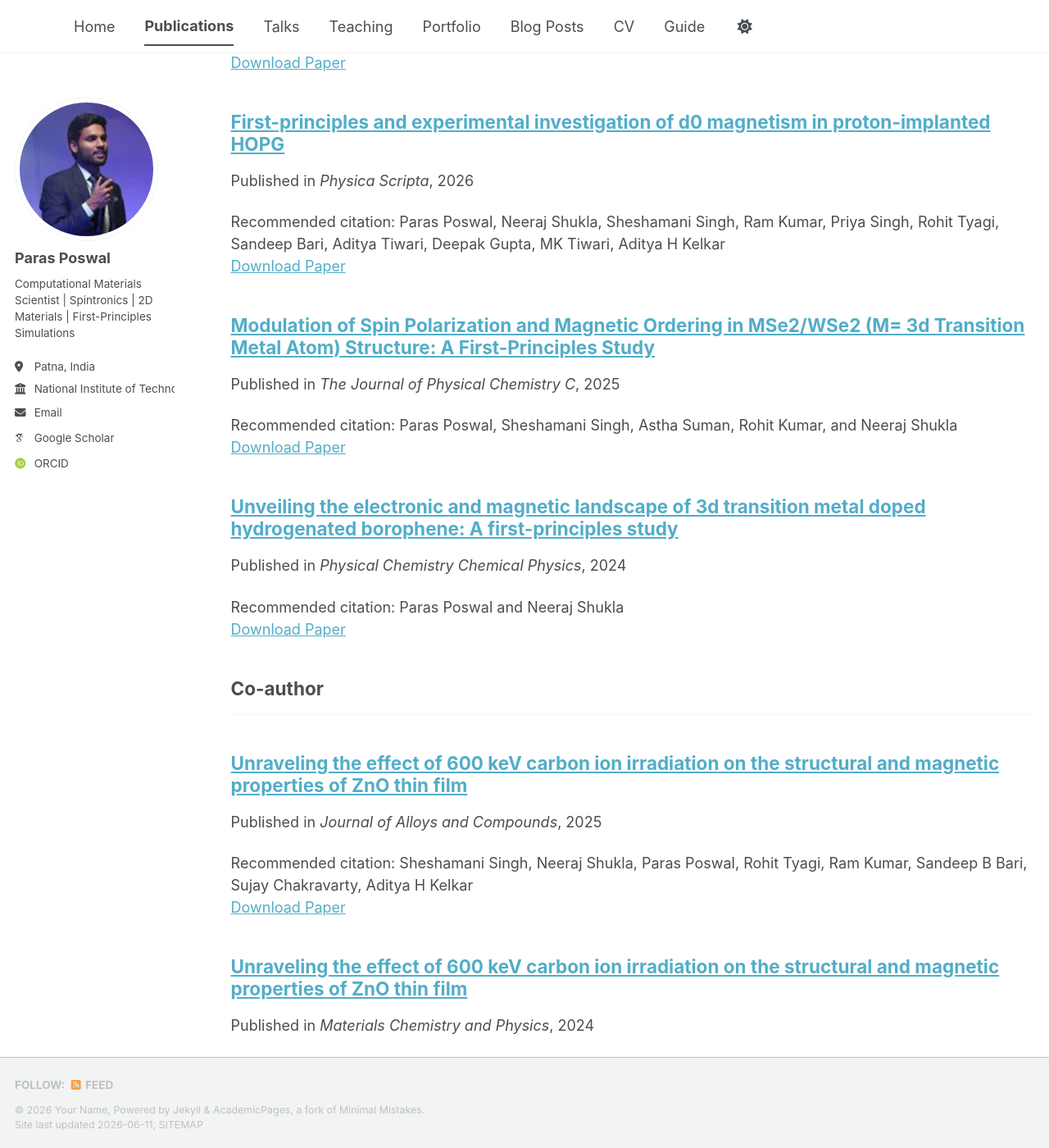
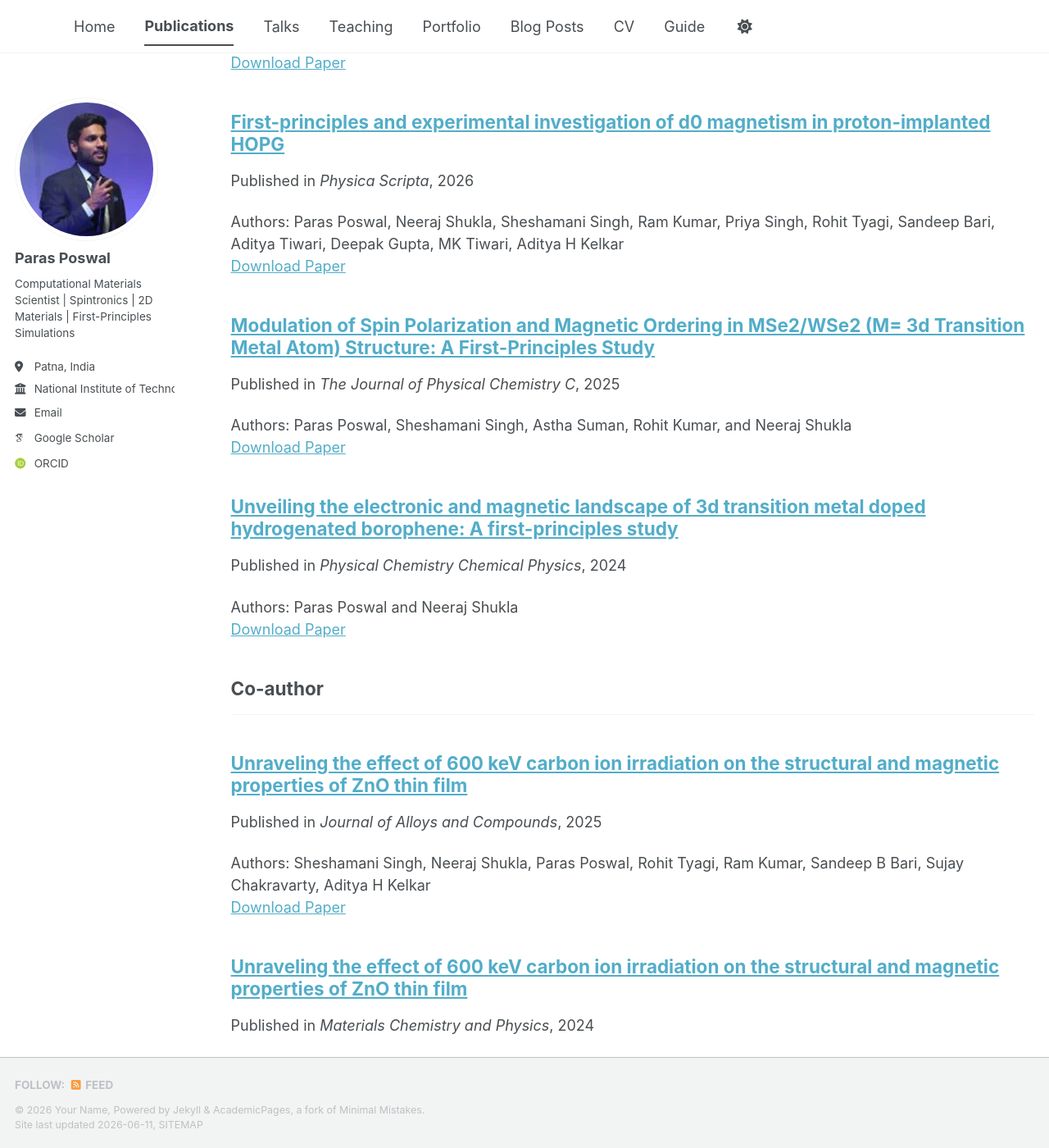
Before and after one commit to poswalparas/poswalparas.github.io, a Jekyll site: the page built from _pages/publications.html, in a window 1280 px wide and 1400 px high, scrolled down 393 px. Shown: the whole window at 82% size. Built offline with Jekyll 4.4.1, drawn with Linux system fonts in a browser that asks for light colours; some web fonts are replaced; a script bundle is joined from its source files by our own code; library files that are not in the unit come from our copies.

Commit message:
Update archive-single.html

```diff
--- a/_includes/archive-single.html
+++ b/_includes/archive-single.html
@@ -53,21 +53,21 @@
     {% endif %}
 
     {% if post.citation and post.paperurl and post.slidesurl and post.bibtexurl %}
-      <p>Recommended citation: {{ post.citation }}<br /><a href="{{ post.paperurl }}">Download Paper</a> | <a href="{{ post.slidesurl }}">Download Slides</a> | <a href="{{ post.bibtexurl }}">Download Bibtex</a></p>
+      <p>Authors: {{ post.citation }}<br /><a href="{{ post.paperurl }}">Download Paper</a> | <a href="{{ post.slidesurl }}">Download Slides</a> | <a href="{{ post.bibtexurl }}">Download Bibtex</a></p>
     {% elsif post.citation and post.paperurl and post.slidesurl %}
-      <p>Recommended citation: {{ post.citation }}<br /><a href="{{ post.paperurl }}">Download Paper</a> | <a href="{{ post.slidesurl }}">Download Slides</a></p>
+      <p>Authors: {{ post.citation }}<br /><a href="{{ post.paperurl }}">Download Paper</a> | <a href="{{ post.slidesurl }}">Download Slides</a></p>
     {% elsif post.citation and post.paperurl and post.bibtexurl %}
-      <p>Recommended citation: {{ post.citation }}<br /><a href="{{ post.paperurl }}">Download Paper</a> | <a href="{{ post.bibtexurl }}">Download Bibtex</a></p>
+      <p>Authors: {{ post.citation }}<br /><a href="{{ post.paperurl }}">Download Paper</a> | <a href="{{ post.bibtexurl }}">Download Bibtex</a></p>
     {% elsif post.citation and post.paperurl %}
-      <p>Recommended citation: {{ post.citation }}<br /><a href="{{ post.paperurl }}">Download Paper</a></p>
+      <p>Authors: {{ post.citation }}<br /><a href="{{ post.paperurl }}">Download Paper</a></p>
     {% elsif post.citation and post.slidesurl and post.bibtexurl %}
-      <p>Recommended citation: {{ post.citation }}<br /><a href="{{ post.slidesurl }}">Download Slides</a> | <a href="{{ post.bibtexurl}}">Download Bibtex</a></p>
+      <p>Authors: {{ post.citation }}<br /><a href="{{ post.slidesurl }}">Download Slides</a> | <a href="{{ post.bibtexurl}}">Download Bibtex</a></p>
     {% elsif post.citation and post.slidesurl %}
-      <p>Recommended citation: {{ post.citation }}<br /><a href="{{ post.slidesurl }}">Download Slides</a></p>
+      <p>Authors: {{ post.citation }}<br /><a href="{{ post.slidesurl }}">Download Slides</a></p>
     {% elsif post.citation and post.bibtexurl %}
-      <p>Recommended citation: {{ post.citation }}<br /><a href="{{ post.bibtexurl }}">Download Bibtex</a></p>
+      <p>Authors: {{ post.citation }}<br /><a href="{{ post.bibtexurl }}">Download Bibtex</a></p>
     {% elsif post.citation %}
-      <p>Recommended citation: {{ post.citation }}</p>
+      <p>Authors: {{ post.citation }}</p>
     {% elsif post.paperurl and post.bibtexurl %}
       <p><a href="{{ post.paperurl }}">Download Paper</a> | <a href="{{ post.bibtexurl }}">Download Bibtex</a></p>
     {% elsif post.paperurl %}
```
